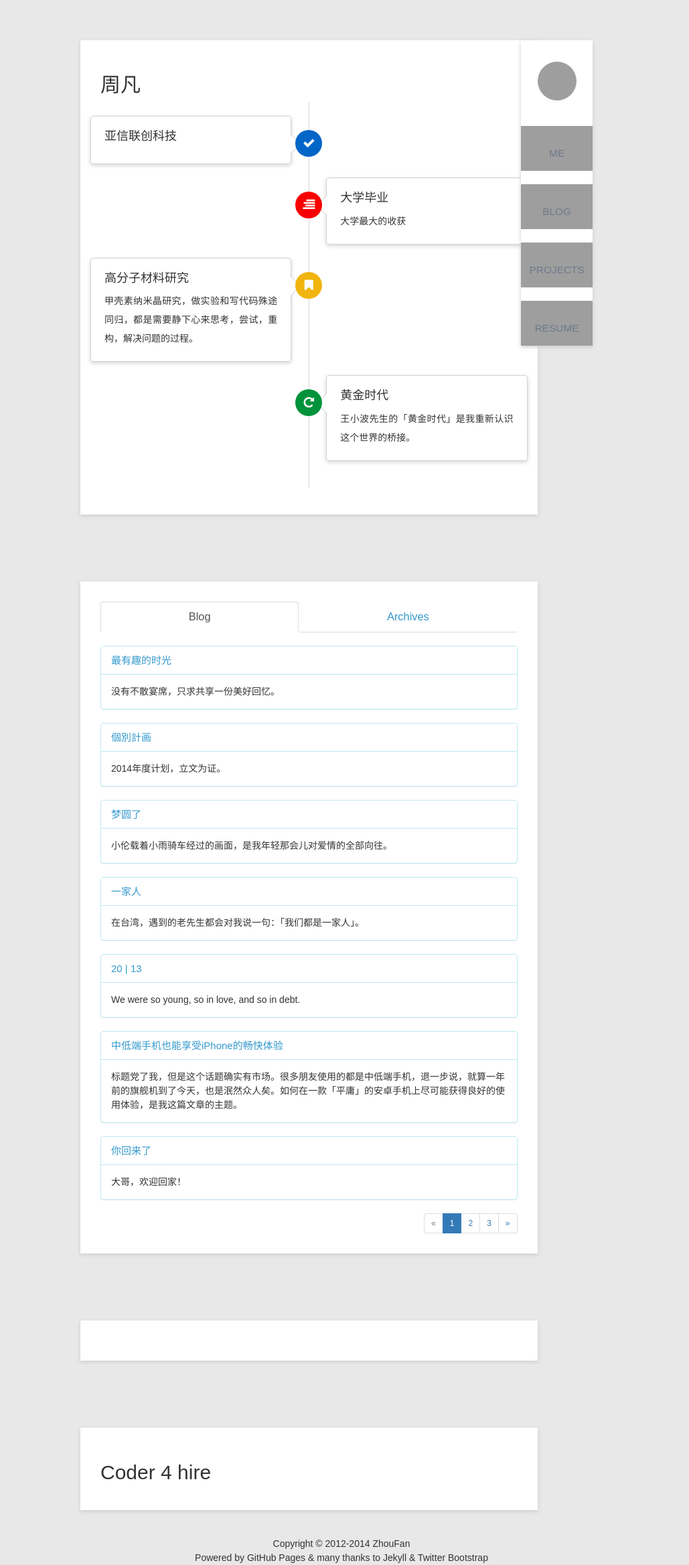
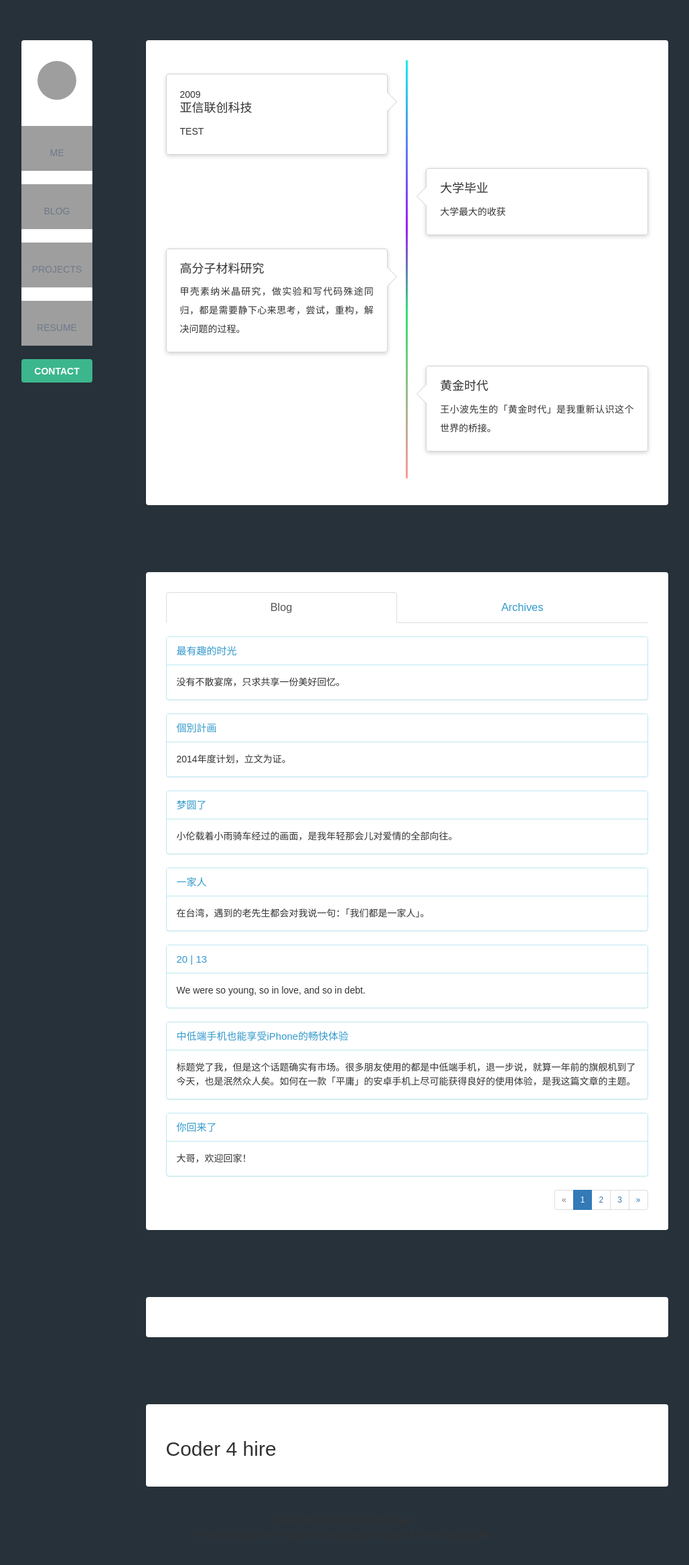
Before and after one commit to zhoufan2013/zhoufan2013.github.io, a Jekyll site: the page built from index.html, in a window 1280 px wide, cut to the strip 0-2336 px from the top of the page. Shown: the whole strip at 67% size, without its empty margins (130-1159 px from the left). Built offline with Jekyll 4.4.1, drawn with Linux system fonts in a browser that asks for light colours; nearby versions of some CDN libraries; Markdown is read by kramdown in place of the engine named in the settings; the list of posts is cut into pages by our own code; comment, search, counter and statistics services are not loaded; after the commit the page ends 2301 px from its top, so only the background shows below that; grey boxes are pictures that could not be loaded.

Commit message:
add gradient timeline

```diff
--- a/_includes/introduction.html
+++ b/_includes/introduction.html
@@ -1,7 +1,7 @@
 {% assign logo = '<img class="avatar-logo" src="http://zhoufan.qiniudn.com/goodboy.jpg" alt="zhoufan.org" />' %}
 {% assign me = '<img src="http://zhoufan.qiniudn.com/me_hover.png" alt="me" />' %}
 
-<div class="col-md-1 col-md-offset-8 hidden-xs hidden-sm front-page-right" data-spy="affix">
+<div class="col-md-1 col-md-offset-1 hidden-xs hidden-sm front-page-right" data-spy="affix">
 	<div id="menu">
 		<ul id="menu-list">
 			<li class="avatar"><a href="http://zhoufan.org">{{ logo }}</a></li>
@@ -10,8 +10,7 @@
 			<li class="projects"><a href="#projects">PROJECTS</a></li>
 			<li class="resume"><a href="#resume">RESUME</a></li>
 		</ul>
-
 	</div>
 
-
+	<a class="contactme" href="">CONTACT</a>
 </div>
--- a/_layouts/post.html
+++ b/_layouts/post.html
@@ -6,7 +6,7 @@ layout: default
 <link rel="stylesheet" href="/js/prettify/prettify.css" />
 <div class="container">
 	<div class="row">
-		<div class="col-md-7 col-md-offset-1 minus-height front-page-left">
+		<div class="col-md-8 col-md-offset-3 minus-height front-page-left">
 
 	        <div class="post-title"><a href="{{ page.url }}" title="{{ page.title }}">{{ page.title }}</a></div>
 	        <p class="post-date">{{ page.date|date:"%Y-%m-%d" }}</p>
--- a/css/style.css
+++ b/css/style.css
@@ -94,7 +94,8 @@ body {
 	font-weight: normal;
 	line-height: 1.5em;
 	font-size: 14px;
-	background: #e8e8e8;
+	/*background: #e8e8e8;*/
+	background: #273139;
 	-webkit-font-smoothing: antialiased;
 	-moz-font-smoothing: antialiased;
 	-o-font-smoothing: antialiased;
@@ -224,14 +225,16 @@ small{
 	margin-bottom: 40px;
 	background: #fff;
 	padding: 30px;
-	box-shadow: 0 2px 6px #ccc;
+	border-radius: 4px;
 }
 .front-page-right{
 	padding: 0px;
 	margin-top: 60px;
+}
+
+#menu{
 	background-color: #fff;
-	/* padding: 30px; */
-	box-shadow: 0 2px 6px #ccc;
+	border-radius: 4px;
 }
 
 /*  */
@@ -277,7 +280,7 @@ small{
 	text-align: center;
 	display: block;
 	color: #6e798a;
-	font-size: 1.1em;
+	font-size: 1em;
 	text-decoration: none;
 	text-transform: uppercase;
 	font-family: 'brandon-grotesque',sans-serif;
@@ -354,6 +357,21 @@ small{
 	background: url(http://zhoufan.qiniudn.com/resume_hover.png) center 20px no-repeat;
 }
 
+.contactme{
+	background: #3cb68d;
+	border-radius: 4px;
+	margin-top: 20px;
+	display: block;
+	text-align: center;
+	line-height: 37px;
+	height: 35px;
+	color: #fff;
+	font-size: 14px;
+	font-weight: bold;
+	text-transform: uppercase;
+	text-decoration: none;
+	font-family: 'brandon-grotesque',sans-serif;
+}
 
 .view{
 	opacity: 0.9;
--- a/css/timeline.css
+++ b/css/timeline.css
@@ -12,7 +12,15 @@
     left: 50%;
     width: 3px;
     margin-left: -1.5px;
-    background-color: #eeeeee;
+
+    filter:alpha(opacity=100 finishopacity=50 style=1 startx=0,starty=0,finishx=0,finishy=150) progid:DXImageTransform.Microsoft.gradient(startcolorstr=red,endcolorstr=blue,gradientType=0);
+    -ms-filter:alpha(opacity=100 finishopacity=50 style=1 startx=0,starty=0,finishx=0,finishy=150) progid:DXImageTransform.Microsoft.gradient(startcolorstr=red,endcolorstr=blue,gradientType=0);/*IE8*/
+    background:red; /* 一些不支持背景渐变的浏览器 */
+    background:-moz-linear-gradient(linear, 0 0, 0 bottom, from(#11EEEE), color-stop(0.4,#9E19F8),color-stop(0.6,#31DF77),to(rgba(255, 0, 0, 0.4)));
+    background:-webkit-gradient(linear, 0 0, 0 bottom, from(#11EEEE), color-stop(0.4,#9E19F8),color-stop(0.6,#31DF77),to(rgba(255, 0, 0, 0.4)));
+    background:-o-linear-gradient(linear, 0 0, 0 bottom, from(#11EEEE), color-stop(0.4,#9E19F8),color-stop(0.6,#31DF77),to(rgba(255, 0, 0, 0.4)));
+
+
 }
 
 .timeline > li {
@@ -75,22 +83,6 @@
     border-left: 14px solid #fff;
 }
 
-.timeline > li > .timeline-badge {
-    z-index: 100;
-    position: absolute;
-    top: 21px;
-    left: 50%;
-    width: 40px;
-    height: 40px;
-    margin-left: -20px;
-    border-radius: 50% 50% 50% 50%;
-    text-align: center;
-    font-size: 1.3em;
-    line-height: 40px;
-    color: #fff;
-    background-color: #0266C8;
-}
-
 .timeline > li.timeline-inverted > .timeline-panel {
     float: right;
 }
@@ -109,26 +101,6 @@
     border-left-width: 0;
 }
 
-.timeline-badge.primary {
-    background-color: #2e6da4 !important;
-}
-
-.timeline-badge.success {
-    background-color: #3f903f !important;
-}
-
-.timeline-badge.warning {
-    background-color: #F90101 !important;
-}
-
-.timeline-badge.danger {
-    background-color: #F2B50F !important;
-}
-
-.timeline-badge.info {
-    background-color: #00933B !important;
-}
-
 .timeline-title {
     margin-top: 0;
     color: inherit;
--- a/index.html
+++ b/index.html
@@ -6,27 +6,21 @@ title: 周凡君の个人站
 <div class="container" >
 	<div class="row">
 
-		<div id="me" class="col-xs-12 col-sm-10 col-sm-offset-1 col-md-7 col-md-offset-2 minus-height front-page-left">
-
-			<h2>周凡</h2>
-			<div class="row">
+		<div id="me" class="col-xs-12 col-sm-10 col-sm-offset-1 col-md-8 col-md-offset-3 minus-height front-page-left">
 
 	        <ul class="timeline">
 	            <li>
-	                    <div class="timeline-badge"><i class="fa fa-check"></i>
-	                    </div>
 	                <div class="timeline-panel">
+	                	<div class="timeline-date">2009</div>
 	                    <div class="timeline-heading">
 	                        <h4 class="timeline-title">亚信联创科技</h4>
 	                    </div>
 	                    <div class="timeline-body">
-	                            <p></p>
+	                        <p>TEST</p>
 	                    </div>
 	                </div>
 	            </li>
 	            <li class="timeline-inverted">
-	                    <div class="timeline-badge warning"><i class="fa fa-align-right"></i>
-	                    </div>
 	                <div class="timeline-panel">
 	                    <div class="timeline-heading">
 	                        <h4 class="timeline-title">大学毕业</h4>
@@ -37,8 +31,6 @@ title: 周凡君の个人站
 	                </div>
 	            </li>
 	            <li>
-	                    <div class="timeline-badge danger"><i class="fa fa-bookmark"></i>
-	                    </div>
 	                <div class="timeline-panel">
 	                    <div class="timeline-heading">
 	                        <h4 class="timeline-title">高分子材料研究</h4>
@@ -49,8 +41,6 @@ title: 周凡君の个人站
 	                </div>
 	            </li>
 	            <li class="timeline-inverted">
-	                    <div class="timeline-badge info"><i class="fa fa-repeat"></i>
-	                    </div>
 	                <div class="timeline-panel">
 	                    <div class="timeline-heading">
 	                        <h4 class="timeline-title">黄金时代</h4>
@@ -62,11 +52,10 @@ title: 周凡君の个人站
 	            </li>
 	        </ul>
 
-		    </div>
 
 		</div>
 
-		<div id="blog" class="col-xs-12 col-sm-10 col-sm-offset-1 col-md-7 col-md-offset-2 minus-height front-page-left">
+		<div id="blog" class="col-xs-12 col-sm-10 col-sm-offset-1 col-md-8 col-md-offset-3 minus-height front-page-left">
 			<ul class="nav nav-tabs nav-justified">
 				<li class="active catalog-font"><a href="#Blog" data-toggle="tab">Blog</a></li>
 				<li class="catalog-font"><a href="#Archives" data-toggle="tab">Archives</a></li>
@@ -138,13 +127,13 @@ title: 周凡君の个人站
 
 		</div>
 
-		<div id="projects" class="col-xs-12 col-sm-10 col-sm-offset-1 col-md-7 col-md-offset-2 minus-height front-page-left">
+		<div id="projects" class="col-xs-12 col-sm-10 col-sm-offset-1 col-md-8 col-md-offset-3 minus-height front-page-left">
 
 
 
 		</div>
 
-		<div id="resume" class="col-xs-12 col-sm-10 col-sm-offset-1 col-md-7 col-md-offset-2 minus-height front-page-left">
+		<div id="resume" class="col-xs-12 col-sm-10 col-sm-offset-1 col-md-8 col-md-offset-3 minus-height front-page-left">
 
 			<h2>Coder 4 hire</h2>
 
```
Lines whose indentation alone changed are shown as unchanged.
